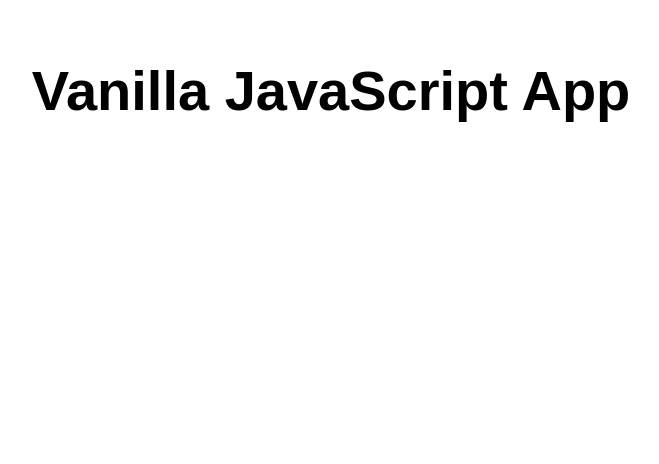
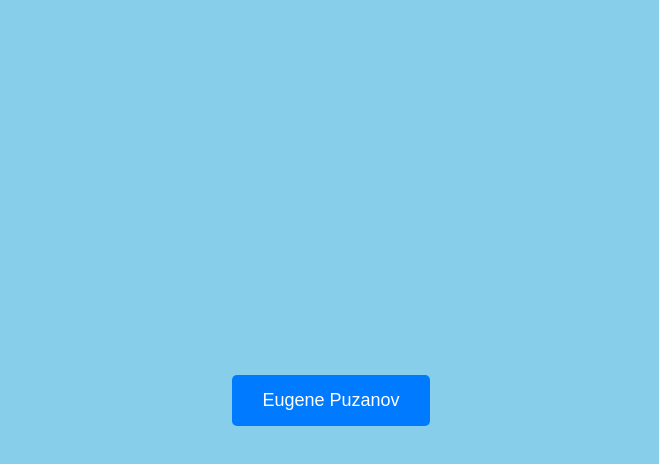
Before and after one commit to Zh3ka21/Lab_1_CloudComputing, a website: page src/index.html in a window 1280 px wide. Shown: the whole page, without its empty margins (309-968 px from the left). Drawn offline with Linux system fonts and the light colour scheme.

Commit message:
Upd: on index.html

```diff
--- a/src/index.html
+++ b/src/index.html
@@ -1,17 +1,36 @@
 <!DOCTYPE html>
 <html lang="en">
-
-<head>
-  <meta charset="UTF-8">
-  <meta name="viewport" content="width=device-width, initial-scale=1.0">
-  <link rel="stylesheet" href="styles.css">
-  <title>Vanilla JavaScript App</title>
-</head>
-
-<body>
-  <main>
-    <h1>Vanilla JavaScript App</h1>
-  </main>
-</body>
-
+  <head>
+    <meta charset="UTF-8" />
+    <meta name="viewport" content="width=device-width, initial-scale=1.0" />
+    <title>Centered Button Page</title>
+    <style>
+      body,
+      html {
+        height: 100%;
+        margin: 0;
+        display: flex;
+        justify-content: center;
+        align-items: center;
+        background-color: #87ceeb; /* Light Sky Blue Background */
+        font-family: Arial, sans-serif;
+      }
+      button {
+        padding: 15px 30px;
+        font-size: 18px;
+        background-color: #007bff;
+        color: white;
+        border: none;
+        border-radius: 5px;
+        cursor: pointer;
+        transition: background-color 0.3s;
+      }
+      button:hover {
+        background-color: #0056b3;
+      }
+    </style>
+  </head>
+  <body>
+    <button>Eugene Puzanov</button>
+  </body>
 </html>
```
